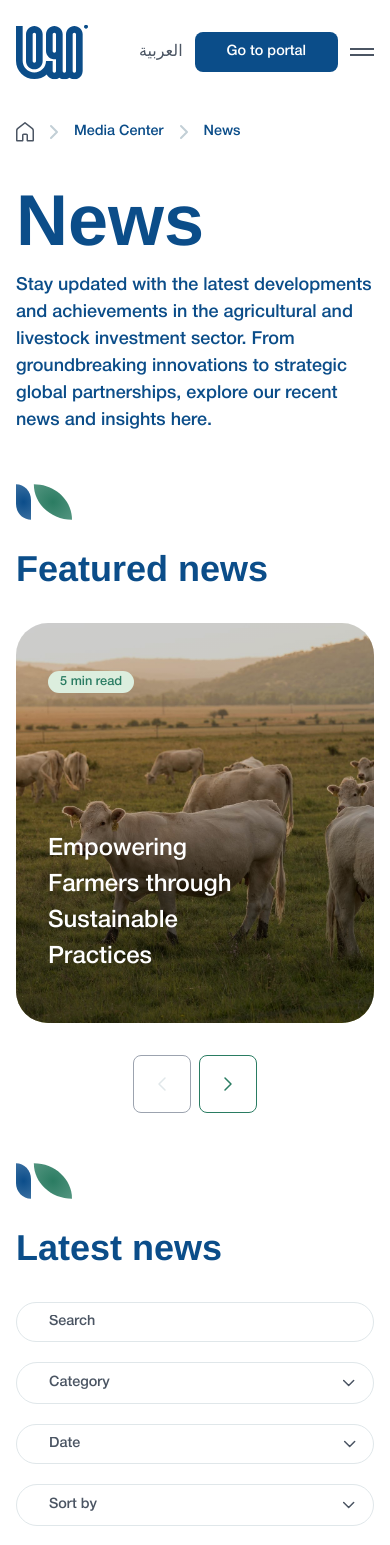
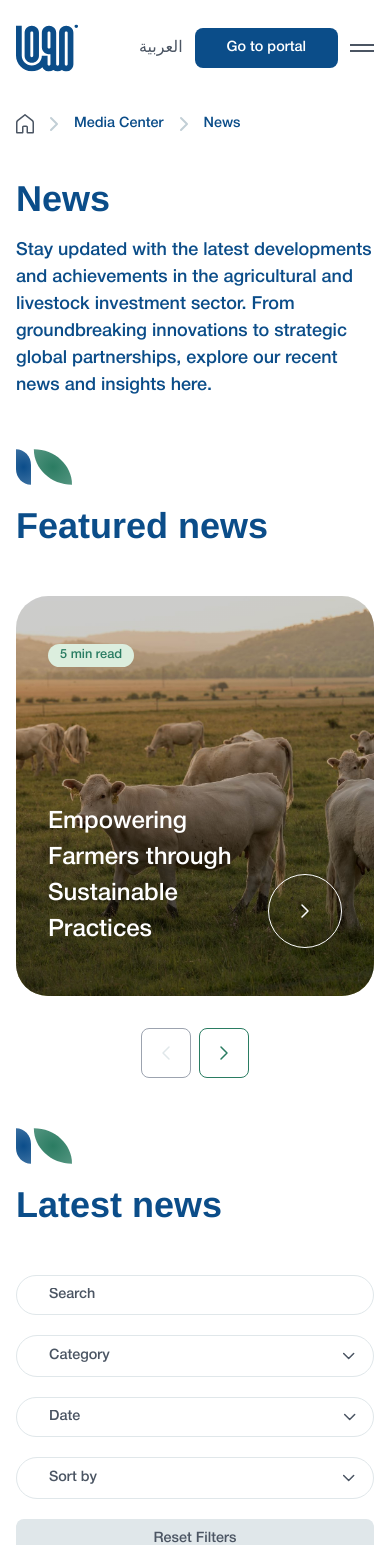
Before and after one commit to Mishaheero/crafton, a React (Create React App) app: page /media/news in a window 390 px wide. Shown: the top 1545 px of the page. Built offline with nearby package versions, Linux system fonts and the light colour scheme.

Commit message:
Style: refine styles to align with project design

```diff
--- a/src/components/BurgerMenu.js
+++ b/src/components/BurgerMenu.js
@@ -75,9 +75,7 @@ const BurgerMenu = () => {
         } absolute top-0 left-0 z-40 w-full h-full bg-white shadow-lg transition-all duration-300 ease-in-out`}
       >
         <div className="flex justify-between p-4 transition-opacity duration-300">
-          <a href="/" className="relative">
-            <img src={accent} alt="Logo" className="w-[72px]" />
-          </a>
+          <img src={accent} alt="accent" className="w-[72px]" />
           <button
             onClick={toggleMenu}
             className="text-black-100 hover:text-darkBlue-100 focus:outline-none"
--- a/src/components/Header.js
+++ b/src/components/Header.js
@@ -5,6 +5,7 @@ import ButtonPrimary from "./ButtonPrimary";
 import Breadcrumb from "./Breadcrumb";
 import BurgerMenu from "./BurgerMenu";
 import NavMenu from "./NavMenu";
+import MainTitle from "./MainTitle";
 
 // Defining breadcrumb elements
 const breadcrumbItems = [
@@ -87,10 +88,10 @@ const Header = () => {
       <div className="container px-4 mx-auto max-w-1248">
         <div className="flex items-center justify-between mb-10 lg:mb-[72px]">
           <a href="/" className="relative">
-            <img src={logo} alt="Logo" className="w-[72px]" />
+            <img src={logo} alt="Logo" className="xl:w-[72px] w-[62px]" />
           </a>
           {/* Main navigation with NavLink for active state */}
-          <nav className="hidden lg:block xl:ms-[118px] lg:ms-6">
+          <nav className="hidden lg:block xl:ms-[96px] lg:ms-6">
             <NavMenu isMobile={false} />
           </nav>
 
@@ -127,11 +128,10 @@ const Header = () => {
           <BurgerMenu />
         </div>
         <Breadcrumb items={breadcrumbItems} />
-        <div className="flex justify-between md:flex-row flex-col pt-10 lg:pt-[68px] gap-14 lg:gap-[100px] items-center pb-12 lg:pb-24">
+        <div className="flex justify-between md:flex-row flex-col pt-10 lg:pt-[68px] md:gap-14 lg:gap-[100px] items-center pb-12 lg:pb-24">
           <div className="w-full md:basis-[75%]">
-            <h1 className="mb-4 text-xl font-bold lg:text-2xl text-darkBlue-400">
-              {title}
-            </h1>
+          <MainTitle text={title}/>
+
             <p className="text-base text-darkBlue-400 lg:text-md">
               {description}
             </p>
--- a/src/components/MainTitle.js
+++ b/src/components/MainTitle.js
@@ -1,9 +1,9 @@
-import React from 'react';
+import React from "react";
 
-const MainTitle = ({ title }) => {
+const MainTitle = ({ text }) => {
   return (
-    <h1 className="mb-4 text-xl font-bold lg:text-2xl text-darkBlue-400">
-      {title}
+    <h1 className="mb-4 text-lg font-bold md:text-xl lg:text-2xl text-darkBlue-400">
+      {text}
     </h1>
   );
 };
--- a/src/components/NavMenu.js
+++ b/src/components/NavMenu.js
@@ -16,11 +16,11 @@ const NavMenu = ({ isMobile, onLinkClick }) => {
           : "flex justify-center"
       }
     >
-      <li className={isMobile ? "" : "xl:me-8 me-6"}>
+      <li className={isMobile ? "" : "xl:me-8 me-5"}>
         <NavLink
           to="/who-we-are"
           className={({ isActive }) =>
-            `text-sm transition duration-300 hover:text-darkBlue-100 ${
+            `text-base lg:text-sm transition duration-300 hover:text-darkBlue-100 ${
               isActive ? "text-darkBlue-100" : ""
             }`
           }
@@ -29,11 +29,11 @@ const NavMenu = ({ isMobile, onLinkClick }) => {
           Who we are
         </NavLink>
       </li>
-      <li className={isMobile ? "" : "xl:me-8 me-6"}>
+      <li className={isMobile ? "" : "xl:me-8 me-5"}>
         <NavLink
           to="/investment"
           className={({ isActive }) =>
-            `text-sm transition duration-300 hover:text-darkBlue-100 ${
+            `text-base lg:text-sm transition duration-300 hover:text-darkBlue-100 ${
               isActive ? "text-darkBlue-100" : ""
             }`
           }
@@ -42,11 +42,11 @@ const NavMenu = ({ isMobile, onLinkClick }) => {
           Our Investment
         </NavLink>
       </li>
-      <li className={isMobile ? "" : "xl:me-8 me-6"}>
+      <li className={isMobile ? "" : "xl:me-8 me-5"}>
         <NavLink
           to="/impact"
           className={({ isActive }) =>
-            `text-sm transition duration-300 hover:text-darkBlue-100 ${
+            `text-base lg:text-sm transition duration-300 hover:text-darkBlue-100 ${
               isActive ? "text-darkBlue-100" : ""
             }`
           }
@@ -57,13 +57,13 @@ const NavMenu = ({ isMobile, onLinkClick }) => {
       </li>
 
       {/* Media Center with Chevron */}
-      <li className={isMobile ? "" : "relative xl:me-8 me-6 group pe-6"}>
+      <li className={isMobile ? "" : "relative xl:me-8 me-5 group pe-6"}>
         {isMobile ? (
           <>
             <div className="flex items-center gap-5">
               <NavLink
                 to="/media"
-                className="flex items-center w-full text-black-100 hover:text-darkBlue-100 focus:outline-none"
+                className="flex items-center w-full text-base lg:text-sm text-black-100 hover:text-darkBlue-100 focus:outline-none"
                 onClick={onLinkClick}
               >
                 Media Center
@@ -71,8 +71,8 @@ const NavMenu = ({ isMobile, onLinkClick }) => {
               {/* Chevron Icon for Mobile */}
               <span className="cursor-pointer">
                 <svg
-                  width="16"
-                  height="16"
+                  width="20"
+                  height="20"
                   viewBox="0 0 24 24"
                   fill="none"
                   className={`transition-transform duration-200 ${
@@ -95,7 +95,7 @@ const NavMenu = ({ isMobile, onLinkClick }) => {
                 <li>
                   <Link
                     to="/media/news"
-                    className="text-black-100 hover:text-darkBlue-100"
+                    className="text-sm text-black-100 hover:text-darkBlue-100"
                     onClick={onLinkClick}
                   >
                     News
@@ -109,7 +109,7 @@ const NavMenu = ({ isMobile, onLinkClick }) => {
             <NavLink
               to="/media"
               className={({ isActive }) =>
-                `text-sm transition duration-300 hover:text-darkBlue-100 ${
+                `lg:text-sm transition duration-300 hover:text-darkBlue-100 ${
                   isActive ? "text-darkBlue-100" : ""
                 }`
               }
@@ -138,12 +138,12 @@ const NavMenu = ({ isMobile, onLinkClick }) => {
               </svg>
             </span>
             {/* Dropdown for Desktop */}
-            <ul className="absolute hidden w-full pt-2 bg-white rounded-md shadow-lg group-hover:block">
+            <ul className="absolute hidden w-full pt-2 bg-white rounded-md shadow-sm group-hover:block">
               <li className="px-4 py-2 hover:text-darkBlue-100">
                 <NavLink
                   to="/media/news"
                   className={({ isActive }) =>
-                    `text-sm transition duration-300 ${
+                    `text-base lg:text-sm transition duration-300 ${
                       isActive ? "text-darkBlue-100" : ""
                     }`
                   }
@@ -156,11 +156,11 @@ const NavMenu = ({ isMobile, onLinkClick }) => {
         )}
       </li>
 
-      <li className={isMobile ? "" : "xl:me-8 me-6"}>
+      <li className={isMobile ? "" : "xl:me-8 me-5"}>
         <NavLink
           to="/contact"
           className={({ isActive }) =>
-            `text-sm transition duration-300 hover:text-darkBlue-100 ${
+            `text-base lg:text-sm transition duration-300 hover:text-darkBlue-100 ${
               isActive ? "text-darkBlue-100" : ""
             }`
           }
@@ -173,7 +173,7 @@ const NavMenu = ({ isMobile, onLinkClick }) => {
         <NavLink
           to="/career"
           className={({ isActive }) =>
-            `text-sm transition duration-300 hover:text-darkBlue-100 ${
+            `text-base lg:text-sm transition duration-300 hover:text-darkBlue-100 ${
               isActive ? "text-darkBlue-100" : ""
             }`
           }
--- a/src/components/NewsFilter.js
+++ b/src/components/NewsFilter.js
@@ -137,7 +137,7 @@ const NewsFilter = () => {
   return (
     <div>
       <form
-        className="flex flex-col flex-wrap justify-between gap-5 mb-10 text-xs sm:text-sm sm:flex-row lg:mb-14"
+        className="flex flex-col flex-wrap justify-between gap-5 my-12 text-xs sm:text-sm sm:flex-row lg:mb-14 lg:mt-16"
         onSubmit={(e) => e.preventDefault()}
       >
         <div className="h-auto">
--- a/src/components/NewsSlider.js
+++ b/src/components/NewsSlider.js
@@ -67,7 +67,7 @@ const NewsSlider = () => {
   };
 
   return (
-    <div className="relative news-slider-container">
+    <div className="relative pt-12 lg:pt-24 news-slider-container">
       <Swiper
         ref={swiperRef}
         modules={[Navigation, Pagination, Scrollbar]}
@@ -123,7 +123,7 @@ const NewsSlider = () => {
                 <div className="me-8 lg:me-10 xl:me-20">
                   <SliderTitle text={slide.text} />
                 </div>
-                <button className="p-6 transition-opacity border border-white rounded-full opacity-0 xl:p-10 swiper-button-prev custom-prev group-hover:opacity-100 300ms">
+                <button className="p-6 transition-opacity border border-white rounded-full lg:opacity-0 xl:p-14 swiper-button-prev custom-prev lg:group-hover:opacity-100 300ms">
                   <svg width="24" height="24" viewBox="0 0 24 24" fill="none">
                     <path
                       d="M9 6L15 12L9 18"
@@ -144,7 +144,7 @@ const NewsSlider = () => {
         <div>
           <button
             ref={prevRef}
-            className={`p-4 border rounded-lg swiper-button-prev custom-prev lg:ms-4 me-2 ${
+            className={`p-3 lg:p-4 border rounded-lg swiper-button-prev custom-prev lg:ms-4 me-2 ${
               isBeginning ? "border-gray-400" : "border-green-400"
             }`}
             aria-label="Previous slide"
@@ -161,7 +161,7 @@ const NewsSlider = () => {
           </button>
           <button
             ref={nextRef}
-            className={`p-4 border rounded-lg swiper-button-next custom-next ${
+            className={`p-3 lg:p-4 border rounded-lg swiper-button-next custom-next ${
               isEnd ? "border-gray-400" : "border-green-400"
             }`}
             aria-label="Next slide"
--- a/src/components/PrimaryTitle.js
+++ b/src/components/PrimaryTitle.js
@@ -2,7 +2,7 @@ import React from "react";
 
 const PrimaryTitle = ({ text }) => {
   return (
-    <div>
+    <>
       <svg
         className="lg:w-[79px] lg:h-[50px] w-14 h-10"
 
@@ -42,8 +42,8 @@ const PrimaryTitle = ({ text }) => {
           </radialGradient>
         </defs>
       </svg>
-      <h2 className="mt-6 mb-8 text-lg font-bold lg:mt-10 lg:mb-16 lg:text-xl text-darkBlue-400">{text}</h2>
-    </div>
+      <h2 className="mt-4 text-lg font-bold lg:mt-10 lg:text-xl text-darkBlue-400">{text}</h2>
+    </>
   );
 };
 
--- a/src/pages/News.js
+++ b/src/pages/News.js
@@ -9,12 +9,10 @@ const News = () => {
       <section className="overflow-hidden">
         <div className="container px-4 mx-auto max-w-1248">
           <PrimaryTitle text="Featured news" />
-        </div>
-        <div className="container px-4 mx-auto max-w-1248">
           <NewsSlider />
         </div>
       </section>
-      <section className="py-12 overflow-hidden lg:py-24">
+      <section className="py-12 overflow-hidden lg:pt-48 lg:pb-24">
         <div className="container px-4 mx-auto max-w-1248">
           <PrimaryTitle text="Latest news" />
           <NewsFilter />
```
